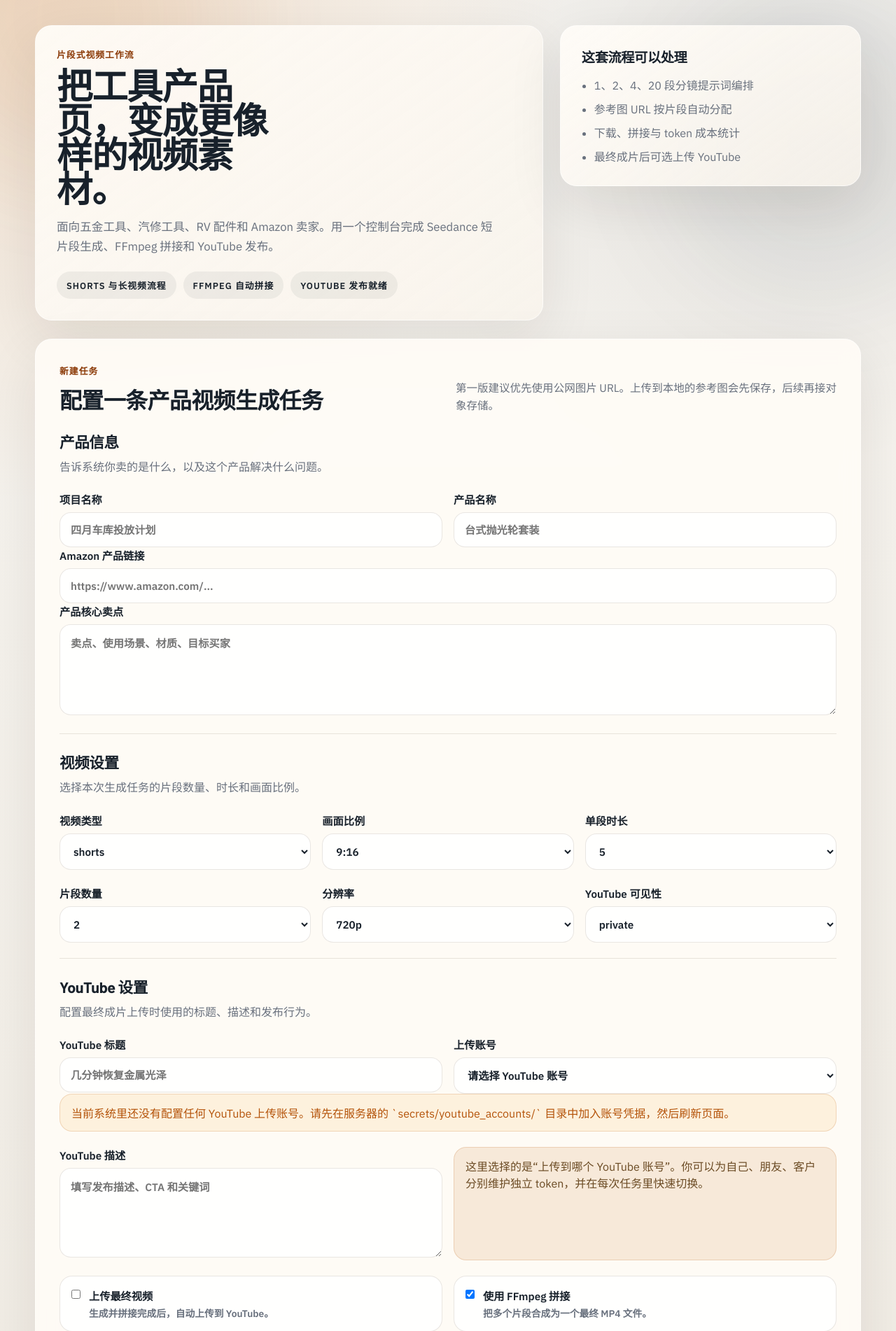
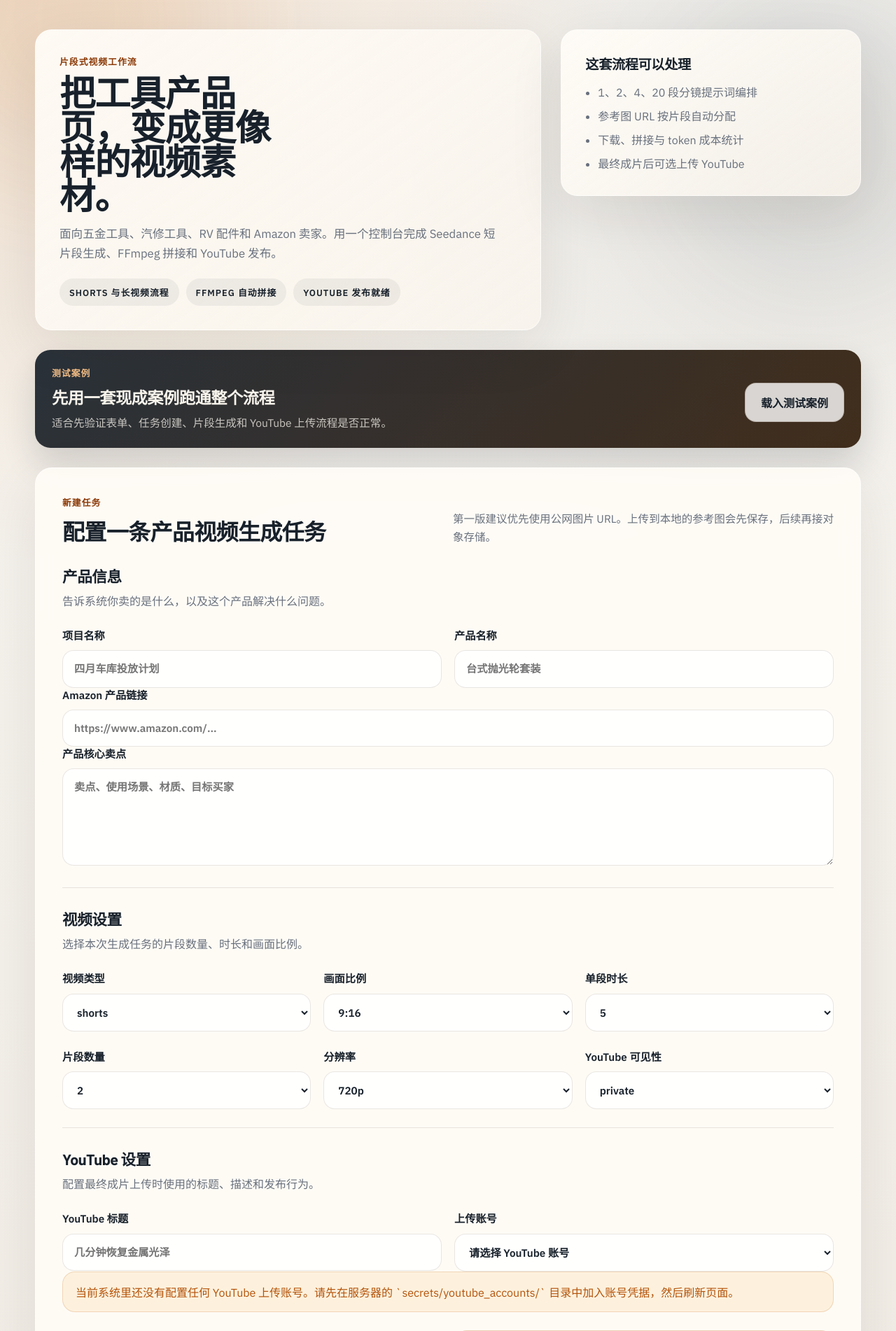
Before and after one commit to tony49279527/ClipForge-Tools, a FastAPI app: page / in a window 1280 px wide. Shown: the part 101-2003 px from the top of the page at 70% size. Run offline with FastAPI, Linux system fonts and the light colour scheme.

Commit message:
feat: refine form spacing and add sample job preset

```diff
--- a/static/style.css
+++ b/static/style.css
@@ -126,7 +126,7 @@ p {
 .page {
     position: relative;
     z-index: 1;
-    padding: 36px 0 72px;
+    padding: 42px 0 88px;
 }
 
 .card {
@@ -134,16 +134,16 @@ p {
     border: 1px solid rgba(255, 255, 255, 0.6);
     border-radius: var(--radius);
     box-shadow: var(--shadow);
-    padding: 30px;
+    padding: 34px;
     backdrop-filter: blur(14px);
 }
 
 .hero {
     display: grid;
     grid-template-columns: minmax(0, 1.35fr) minmax(280px, 0.8fr);
-    gap: 24px;
+    gap: 28px;
     align-items: stretch;
-    margin-bottom: 26px;
+    margin-bottom: 28px;
 }
 
 .hero-compact {
@@ -156,7 +156,7 @@ p {
     border: 1px solid rgba(255, 255, 255, 0.55);
     border-radius: var(--radius);
     box-shadow: var(--shadow);
-    padding: 30px;
+    padding: 34px;
 }
 
 .hero-copy h1 {
@@ -207,6 +207,36 @@ p {
     font-size: 1.2rem;
 }
 
+.sample-strip {
+    margin-bottom: 28px;
+}
+
+.sample-card {
+    display: flex;
+    align-items: center;
+    justify-content: space-between;
+    gap: 18px;
+    padding: 22px 24px;
+    border-radius: 22px;
+    background: linear-gradient(135deg, rgba(24, 33, 43, 0.92), rgba(50, 29, 10, 0.92));
+    color: #f8f4ec;
+    box-shadow: 0 22px 48px rgba(24, 33, 43, 0.16);
+}
+
+.sample-card h3 {
+    margin-top: 8px;
+    font-size: 1.45rem;
+}
+
+.sample-card .hint {
+    margin-top: 8px;
+    color: rgba(248, 244, 236, 0.76);
+}
+
+.sample-card .eyebrow {
+    color: #f0bb84;
+}
+
 .feature-list {
     margin: 0;
     padding-left: 18px;
@@ -218,7 +248,7 @@ p {
 }
 
 .form-shell {
-    padding: 34px;
+    padding: 38px;
 }
 
 .form-head {
@@ -239,12 +269,12 @@ p {
 .table-wrap,
 .progress-wrap,
 .form-section + .form-section {
-    margin-top: 22px;
+    margin-top: 26px;
 }
 
 .grid {
     display: grid;
-    gap: 16px;
+    gap: 18px;
 }
 
 .grid.two {
@@ -264,7 +294,7 @@ p {
 }
 
 .form-section {
-    padding-top: 24px;
+    padding-top: 28px;
     border-top: 1px solid var(--line);
 }
 
@@ -274,7 +304,7 @@ p {
 }
 
 .form-section-head {
-    margin-bottom: 18px;
+    margin-bottom: 20px;
 }
 
 .form-section-head h3 {
@@ -291,6 +321,7 @@ label,
     display: block;
     font-size: 0.95rem;
     font-weight: 600;
+    line-height: 1.4;
 }
 
 input,
@@ -298,10 +329,10 @@ select,
 textarea,
 .btn {
     width: 100%;
-    margin-top: 8px;
+    margin-top: 10px;
     border-radius: 16px;
     border: 1px solid var(--line);
-    padding: 14px 15px;
+    padding: 15px 16px;
     font: inherit;
     background: rgba(255, 255, 255, 0.9);
     color: var(--ink);
@@ -318,7 +349,7 @@ textarea:focus {
 
 textarea {
     resize: vertical;
-    min-height: 128px;
+    min-height: 136px;
 }
 
 .checks {
@@ -331,7 +362,7 @@ textarea {
     gap: 12px;
     border: 1px solid var(--line);
     border-radius: 18px;
-    padding: 16px;
+    padding: 18px;
     background: rgba(255, 255, 255, 0.9);
 }
 
@@ -359,7 +390,7 @@ textarea {
     cursor: pointer;
     font-weight: 700;
     border: 1px solid transparent;
-    padding: 14px 20px;
+    padding: 15px 22px;
 }
 
 .btn.primary {
@@ -380,7 +411,7 @@ textarea {
 }
 
 .note {
-    padding: 14px 16px;
+    padding: 16px 18px;
     border-radius: 18px;
     background: var(--accent-soft);
     border: 1px solid rgba(180, 83, 9, 0.18);
@@ -406,7 +437,7 @@ textarea {
     background: linear-gradient(180deg, rgba(255, 255, 255, 0.94), rgba(252, 248, 241, 0.85));
     border: 1px solid rgba(255, 255, 255, 0.66);
     border-radius: 22px;
-    padding: 18px;
+    padding: 20px;
     min-height: 116px;
 }
 
@@ -540,7 +571,8 @@ tbody tr:hover td {
     display: flex;
     align-items: center;
     gap: 14px;
-    margin-top: 28px;
+    margin-top: 32px;
+    padding-top: 6px;
 }
 
 @media (max-width: 820px) {
@@ -566,6 +598,11 @@ tbody tr:hover td {
         padding: 20px;
     }
 
+    .sample-card {
+        flex-direction: column;
+        align-items: stretch;
+    }
+
     .metric-wide {
         grid-column: span 1;
     }
--- a/templates/index.html
+++ b/templates/index.html
@@ -25,6 +25,19 @@
             </ul>
         </div>
     </aside>
+</section>
+
+<section class="sample-strip">
+    <div class="sample-card">
+        <div>
+            <span class="eyebrow">{% if is_zh %}测试案例{% else %}Sample Job{% endif %}</span>
+            <h3>{% if is_zh %}先用一套现成案例跑通整个流程{% else %}Load a ready-made case to test the full flow{% endif %}</h3>
+            <p class="hint">{% if is_zh %}适合先验证表单、任务创建、片段生成和 YouTube 上传流程是否正常。{% else %}Useful for quickly validating the form, job creation, clip generation, and YouTube upload flow.{% endif %}</p>
+        </div>
+        <button type="button" class="btn ghost sample-load-btn" id="load-sample-job">
+            {% if is_zh %}载入测试案例{% else %}Load Sample{% endif %}
+        </button>
+    </div>
 </section>
 
 <section class="card form-shell">
@@ -208,4 +221,52 @@
         </div>
     </form>
 </section>
+
+<script>
+    const loadSampleButton = document.getElementById("load-sample-job");
+    if (loadSampleButton) {
+        loadSampleButton.addEventListener("click", () => {
+            const fields = {
+                project_name: "RV Hitch Polish Campaign",
+                product_name: "Cotton Polishing Wheel Kit",
+                amazon_url: "https://www.amazon.com/dp/B0TEST12345",
+                product_brief: "6-inch cotton polishing wheel kit for bench grinder use. Designed for aluminum, brass, stainless steel, trailer hitch balls, and oxidized hardware. Target users are Amazon buyers in garage DIY, automotive restoration, and RV maintenance.",
+                youtube_title: "Restore RV Hitch Shine with a Cotton Polishing Wheel Kit",
+                youtube_description: "This demo shows how a cotton polishing wheel kit can restore shine on RV hitch balls, aluminum parts, and garage hardware. Product link in description. Great for automotive restoration, DIY polishing, and RV maintenance.",
+                reference_image_urls: "https://images.unsplash.com/photo-1503376780353-7e6692767b70\nhttps://images.unsplash.com/photo-1517524206127-48bbd363f3d7",
+            };
+
+            Object.entries(fields).forEach(([name, value]) => {
+                const field = document.querySelector(`[name="${name}"]`);
+                if (field) {
+                    field.value = value;
+                }
+            });
+
+            const setSelect = (name, value) => {
+                const field = document.querySelector(`[name="${name}"]`);
+                if (field) {
+                    field.value = value;
+                }
+            };
+
+            setSelect("video_mode", "shorts");
+            setSelect("ratio", "9:16");
+            setSelect("clip_duration", "5");
+            setSelect("clip_count", "2");
+            setSelect("resolution", "720p");
+            setSelect("privacy", "unlisted");
+
+            const stitchCheckbox = document.querySelector('[name="stitch_final_video"]');
+            if (stitchCheckbox) {
+                stitchCheckbox.checked = true;
+            }
+
+            const uploadCheckbox = document.querySelector('[name="upload_to_youtube"]');
+            if (uploadCheckbox) {
+                uploadCheckbox.checked = false;
+            }
+        });
+    }
+</script>
 {% endblock %}
```
